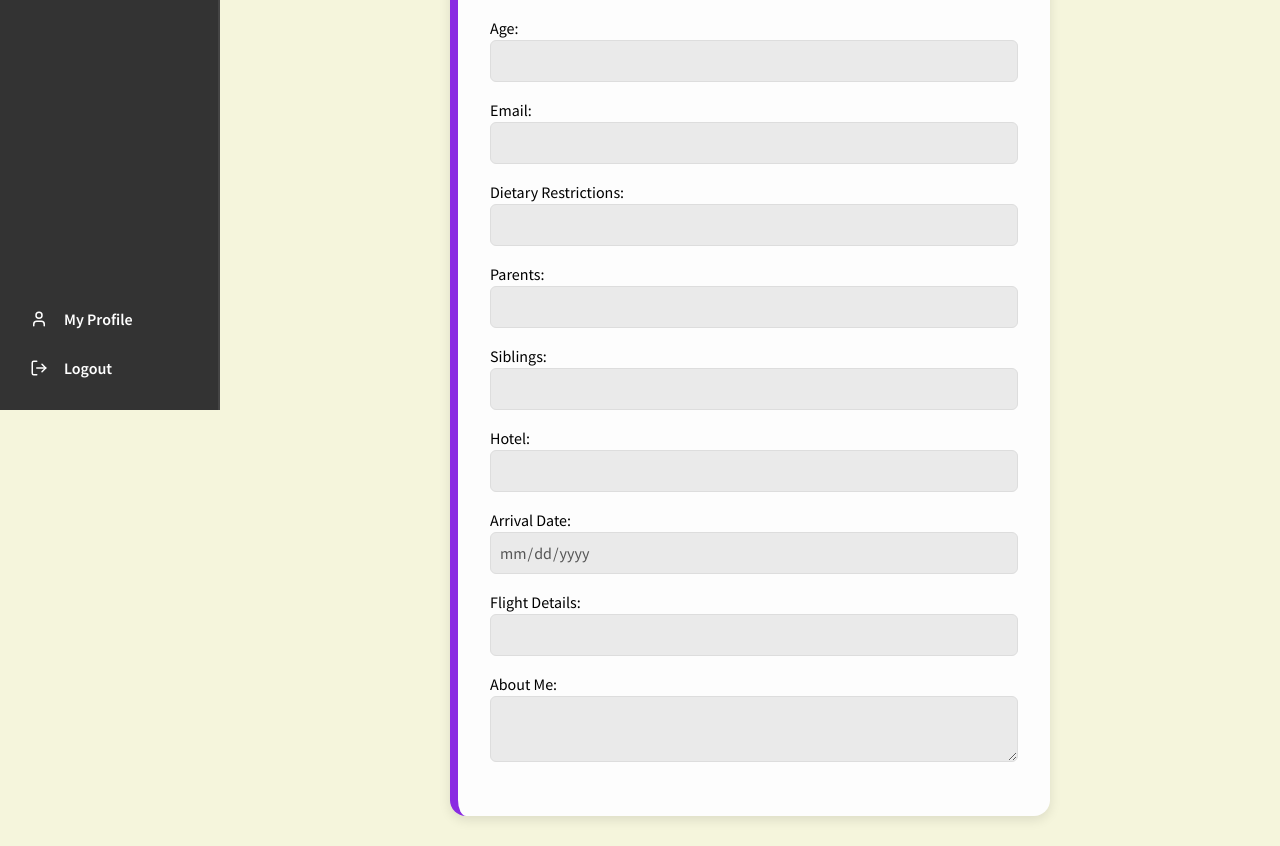
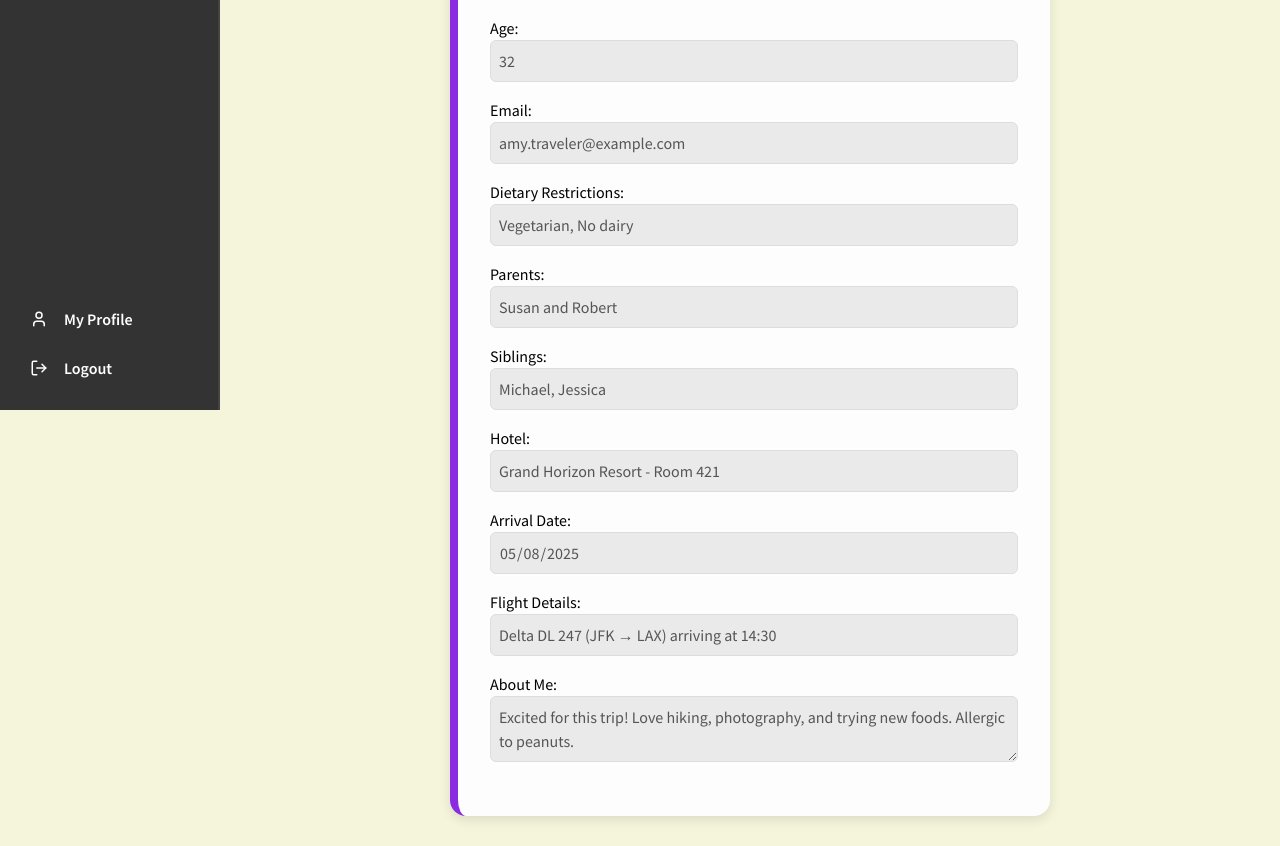
Before and after one commit to karen93shieh/gravel, a SvelteKit app: page /mainPages/profile in a window 1280 px wide. Shown: the part 390-1236 px from the top of the page. Built offline with nearby package versions, Linux system fonts and the light colour scheme.

Commit message:
pre-populate profile's page

```diff
--- a/src/routes/mainPages/profile/+page.svelte
+++ b/src/routes/mainPages/profile/+page.svelte
@@ -4,17 +4,17 @@
   let editing = false;
   let profile = {
     name: 'Amy',
-    age: '',
-    email: '',
-    dietary: '',
-    parents: '',
-    siblings: '',
-    hotel: '',
-    arrival: '',
-    flight: '',
-    about: '',
-    photo: '' // New field for profile image
-  };
+    age: '32',
+    email: 'amy.traveler@example.com',
+    dietary: 'Vegetarian, No dairy',
+    parents: 'Susan and Robert',
+    siblings: 'Michael, Jessica',
+    hotel: 'Grand Horizon Resort - Room 421',
+    arrival: '2025-05-08',
+    flight: 'Delta DL 247 (JFK → LAX) arriving at 14:30',
+    about: 'Excited for this trip! Love hiking, photography, and trying new foods. Allergic to peanuts.',
+    photo: ''
+};
 
   onMount(() => {
     const saved = localStorage.getItem('userProfile');
```
